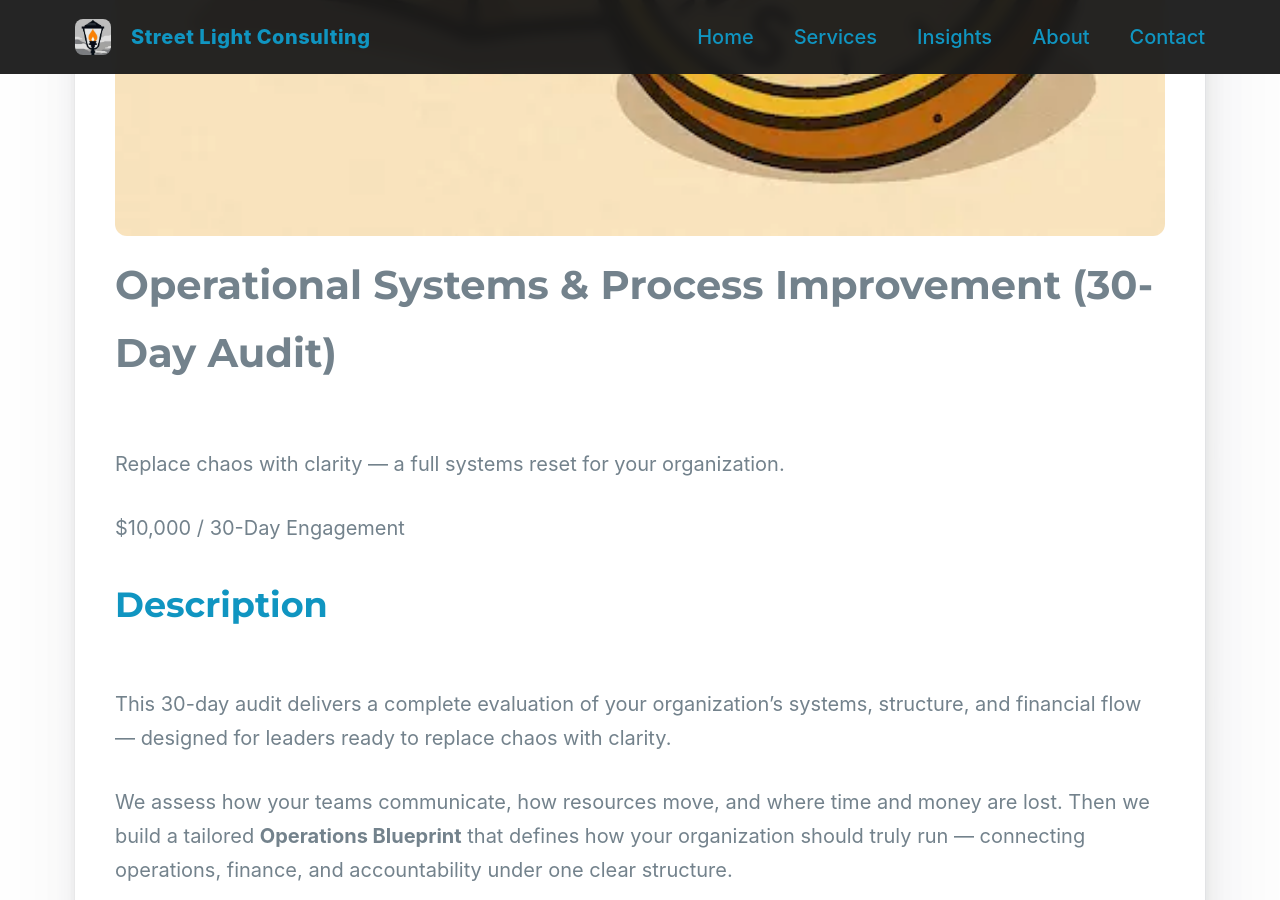
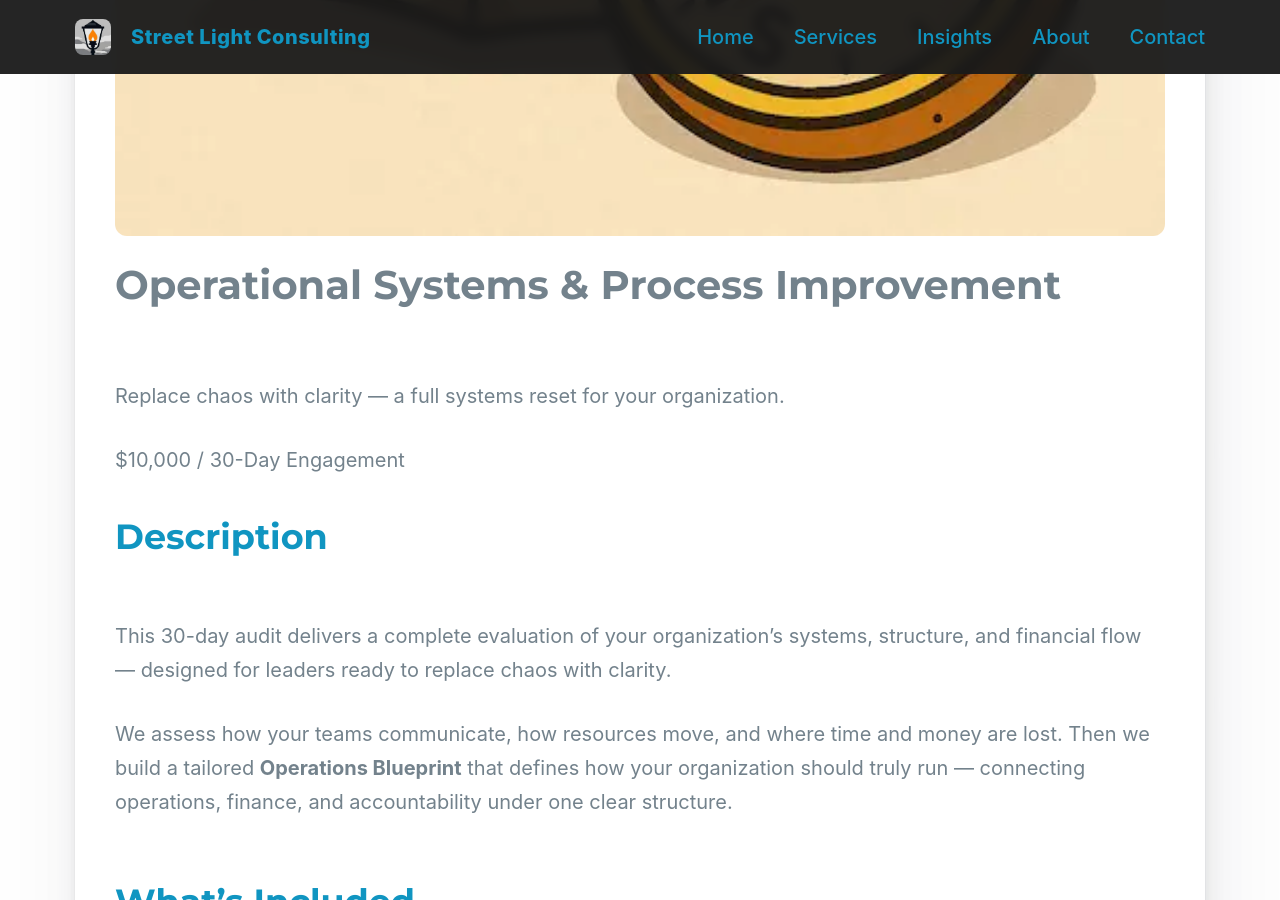
Before and after one commit to Street-Light-Consulting/street-light-consulting.github.io, a Jekyll site: the page built from _services/operations-audit.md, in a window 1280 px wide and 900 px high, scrolled down 1074 px. Built offline with Jekyll 4.4.1, drawn with Linux system fonts in a browser that asks for light colours.

Commit message:
services change
services change

```diff
--- a/_services/operations-audit.md
+++ b/_services/operations-audit.md
@@ -1,6 +1,6 @@
 ---
 layout: service
-title: Operational Systems & Process Improvement (30-Day Audit)
+title: Operational Systems & Process Improvement
 tagline: Replace chaos with clarity — a full systems reset for your organization.
 price: "$10,000 / 30-Day Engagement"
 image: /assets/img/services/operations.webp
```
Also changed, not shown: _services/community-integration.md (+1 -1 lines).
